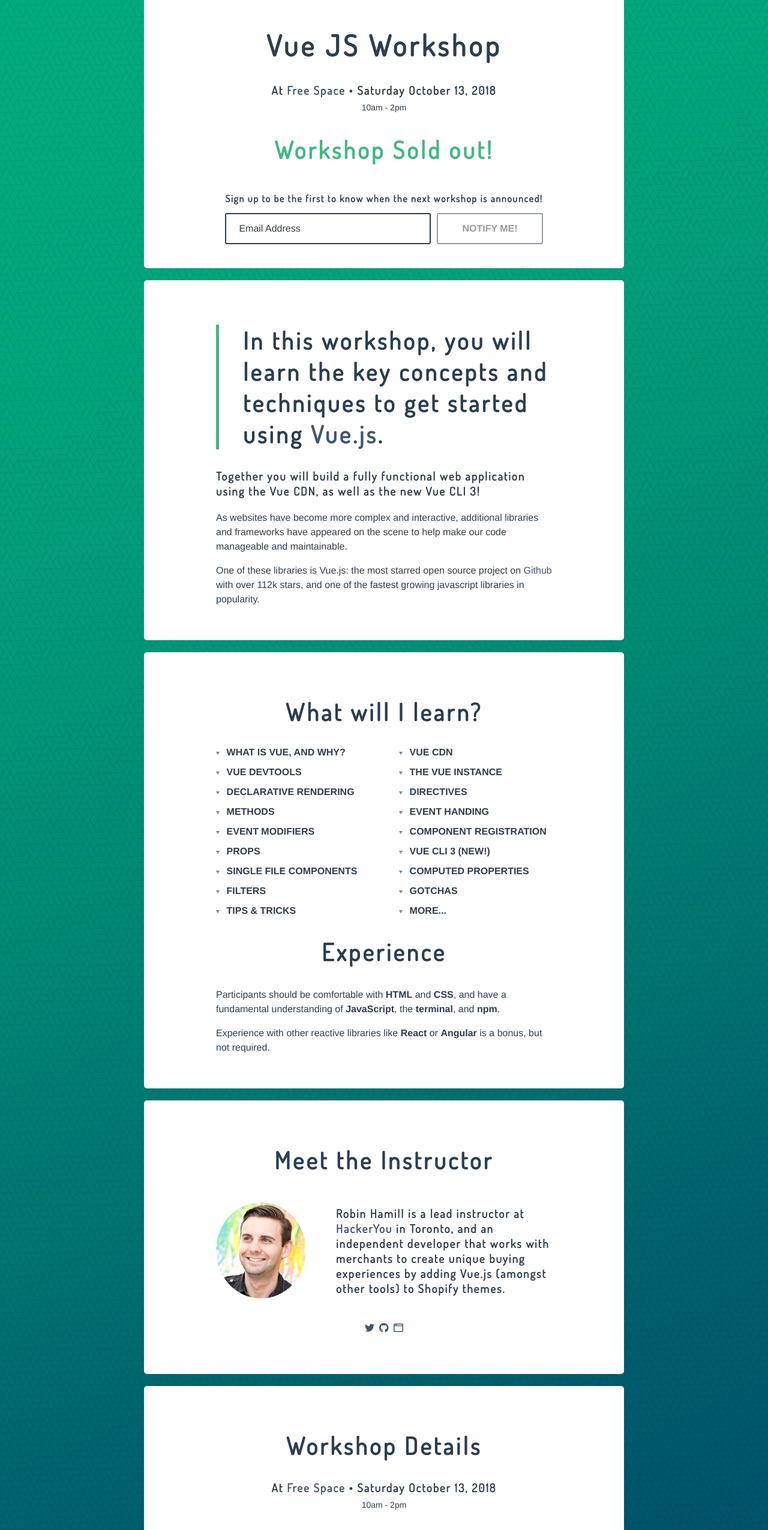
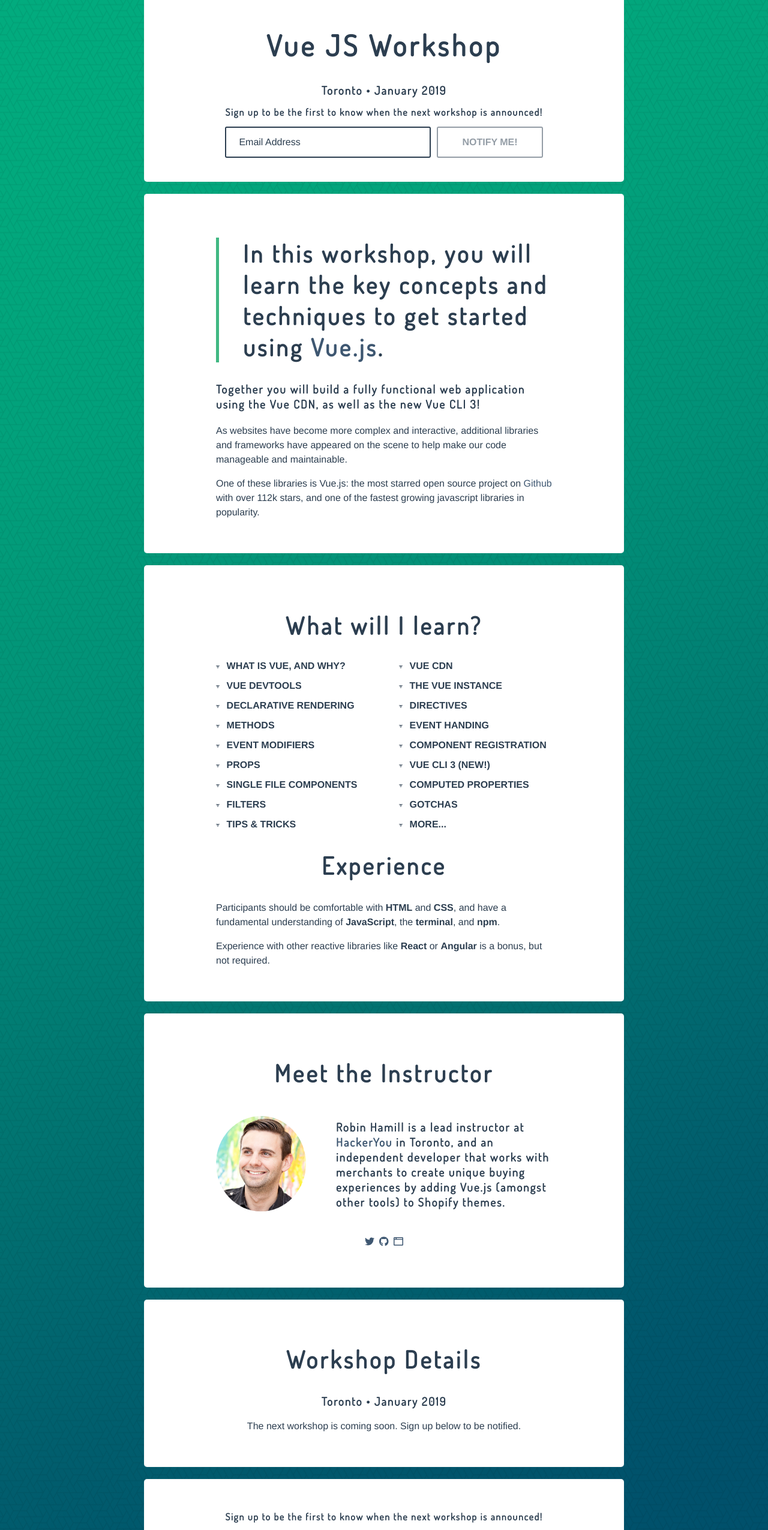
Before and after one commit to rbnhmll/vue-js-workshop, a Vue app: page /#/ in a window 1280 px wide. Shown: the part 242-2792 px from the top of the page at 60% size. Built offline with nearby package versions, Linux system fonts and the light colour scheme.

Commit message:
Abstract out event details for TBD event

```diff
--- a/src/components/DateLocation.vue
+++ b/src/components/DateLocation.vue
@@ -1,13 +1,26 @@
-<template functional>
+<template>
   <div>
-    <h2 class="h4 heading">At <a href="https://goo.gl/maps/VLpzJeLNzWM2" target="_blank">Free Space</a> &bull; Saturday October 13, 2018</h2>
-    <p>10am - 2pm</p>
+    <template v-if="!location.TBD">
+      <h2 class="h4 heading">At <a :href="location.venue.mapLink" target="_blank">{{ location.venue.name }}</a> &bull; {{ location.date }}</h2>
+      <p>{{ location.time }}</p>
+    </template>
+    <template v-else>
+      <h2 class="h4 heading">Toronto &bull; January 2019</h2>
+    </template>
   </div>
 </template>
 
 <script>
 export default {
   name: 'DateLocation',
+  props: {
+    eventDetails: Object,
+  },
+  computed: {
+    location() {
+      return this.eventDetails.event.location;
+    },
+  },
 };
 </script>
 
--- a/src/components/EventDetails.vue
+++ b/src/components/EventDetails.vue
@@ -2,12 +2,12 @@
   <section>
     <div class="content">
       <h2>Workshop Details</h2>
-      <date-location />
+      <DateLocation :eventDetails="eventDetails" />
       <SoldOut v-if="eventDetails.event.isSoldOut" />
-      <signup v-if="eventDetails.event.isLive" :eventDetails="eventDetails" />
-      <div v-else>
+      <Signup v-if="eventDetails.event.isLive" :eventDetails="eventDetails" />
+      <template v-else>
         <p>The next workshop is coming soon. Sign up below to be notified.</p>
-      </div>
+      </template>
     </div>
   </section>
 </template>
@@ -27,9 +27,6 @@
     Signup,
     SoldOut,
   },
-  data() {
-    return {};
-  },
 };
 </script>
 
--- a/src/components/VHeader.vue
+++ b/src/components/VHeader.vue
@@ -2,7 +2,7 @@
   <header>
     <img alt="Vue logo" src="../assets/logo.png">
     <h1>Vue JS Workshop</h1>
-    <date-location />
+    <date-location :eventDetails="eventDetails" />
     <SoldOut v-if="eventDetails.event.isSoldOut" />
     <component :is="ctaComp" :eventDetails="eventDetails" />
   </header>
--- a/src/views/Home.vue
+++ b/src/views/Home.vue
@@ -47,16 +47,24 @@
   data() {
     return {
       eventDetails: {
-        // eventLive: false,
-        // earlyBird: false,
         event: {
+          location: {
+            TBD: true,
+            date: 'Saturday October 13, 2018',
+            time: '10am - 2pm',
+            venue: {
+              name: 'Free Space',
+              mapLink: 'https://goo.gl/maps/TFi39cqF2zG2',
+            },
+
+          },
           isLive: false,
-          hasEarlyBird: false,
-          isSoldOut: true,
+          hasEarlyBird: true,
+          isSoldOut: false,
         },
         pricing: {
-          earlyBird: 75,
-          regular: 100,
+          earlyBird: 200,
+          regular: 250,
         },
       },
     };
```
